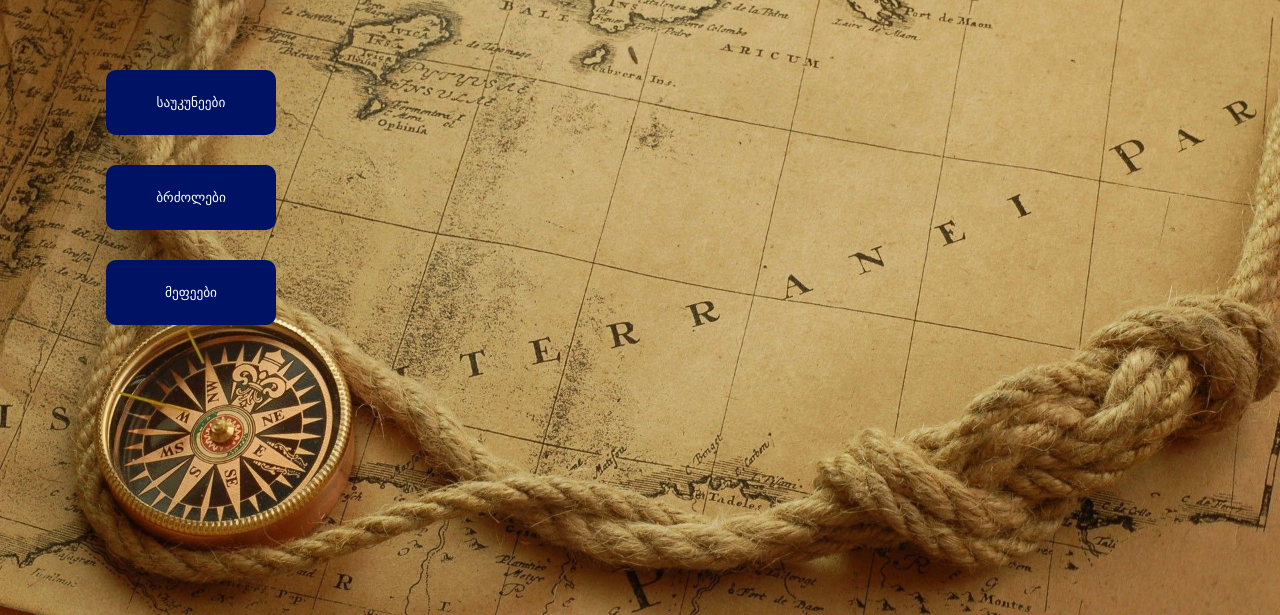
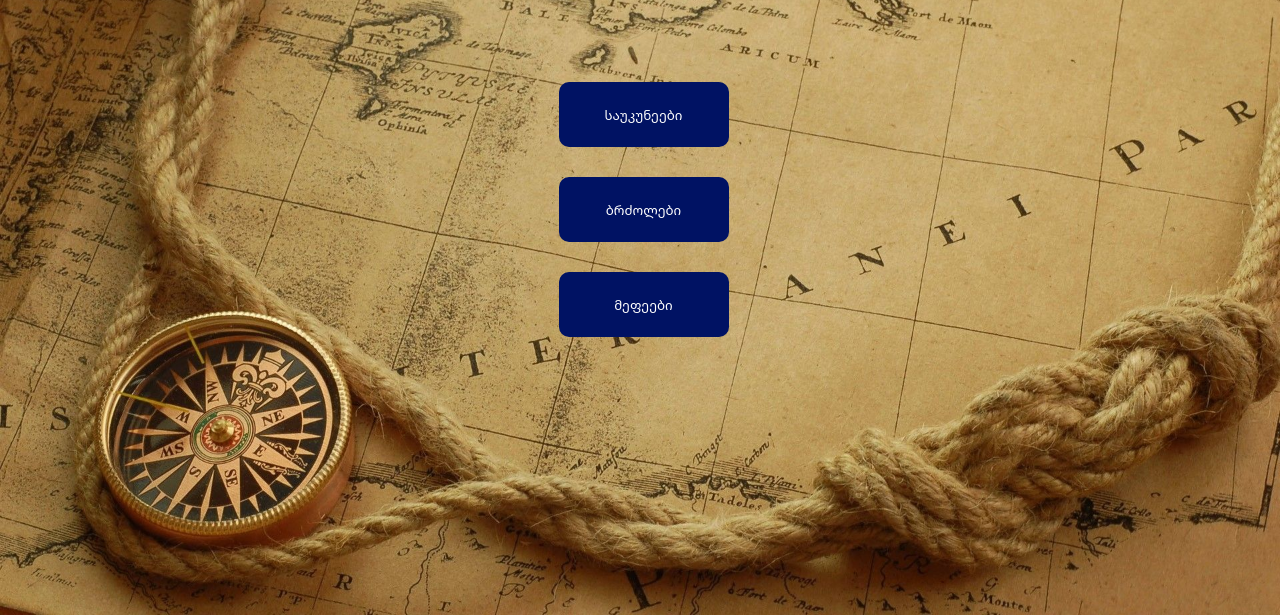
Before and after one commit to khvtisowebdeveloper/Georgian-History-App, a plain HTML site: page index.html in a window 1280 px wide. Shown: the part 185-800 px from the top of the page. Drawn offline with Linux system fonts and the light colour scheme.

Commit message:
Add files via upload

```diff
--- a/index.html
+++ b/index.html
@@ -4,8 +4,9 @@
     <meta charset="UTF-8">
     <meta http-equiv="X-UA-Compatible" content="IE=edge">
     <meta name="viewport" content="width=device-width, initial-scale=1.0">
-    <link href="https://fonts.googleapis.com/css2?family=Rubik+Mono+One&display=swap" rel="stylesheet">
-    <link rel="stylesheet" href="style.css">
+    <link
+    href="https://fonts.googleapis.com/css2?family=Noto+Sans+Georgian:wght@800&family=Work+Sans:wght@300&display=swap"
+    rel="stylesheet">    <link rel="stylesheet" href="style.css">
     <title>Georgian History</title>
 </head>
 
--- a/style.css
+++ b/style.css
@@ -39,41 +39,50 @@ body {
     height: 250px;
 }
 .centurie{
+    background-color: rgb(0, 18, 99);
     border-radius: 10px;
     border: none;
     width: 170px;
     height: 65px;
     cursor: pointer;
-    background-color: rgb(0, 18, 99) ;
-    color: #FFF;
+     color: white;
+     font-family: 'Noto Sans Georgian', sans-serif;
 
 }
 .wars{
+    background-color: rgb(0, 18, 99);
     border-radius: 10px;
     border: none;
     margin-top: 30px;
     width: 170px;
     height: 65px;
     cursor: pointer;
-    background-color: rgb(0, 18, 99) ;
-    color: #FFF;
+    color: white;
+    font-family: 'Noto Sans Georgian', sans-serif;
 
 }
 .kings{
+    background-color: rgb(0, 18, 99);
     border-radius: 10px;
     border: none;
     margin-top: 30px;
     cursor: pointer;
     width: 170px;
     height: 65px;
-    background-color: rgb(0, 18, 99) ;
-    color: #FFF;
+    color: white;
+    font-family: 'Noto Sans Georgian', sans-serif;
 
 }
 .main{
     font-size: 20px;
-    width: 375px;
-    height: 54vh;
+    height: 57vh;
+    display: flex;
+    justify-content: center;
+    align-items: center;
+}
+.secmain{
+    font-size: 20px;
+    height: 97vh;
     display: flex;
     justify-content: center;
     align-items: center;
```
Also changed, not shown: centurie.html (+1 -1 lines).
